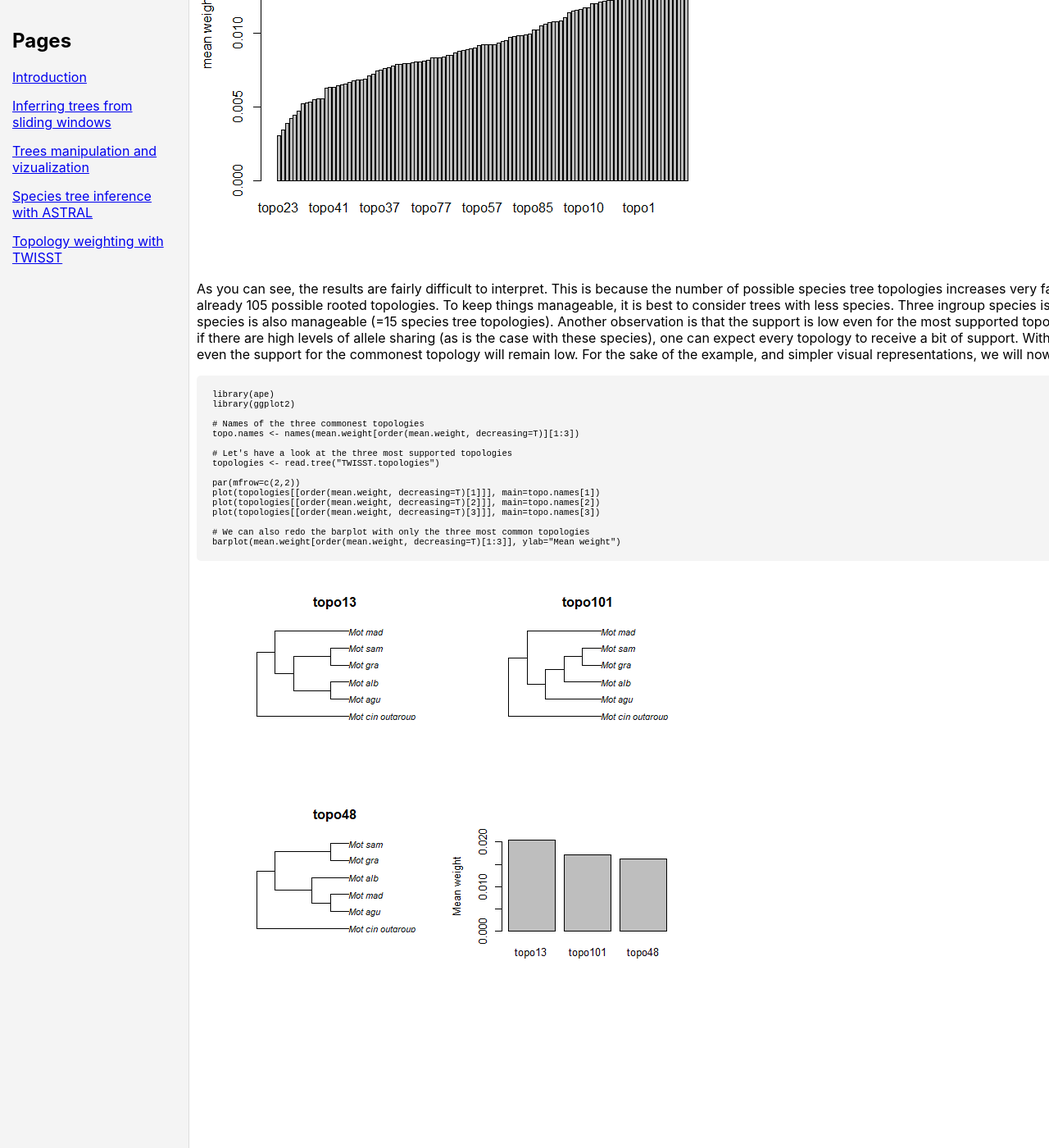
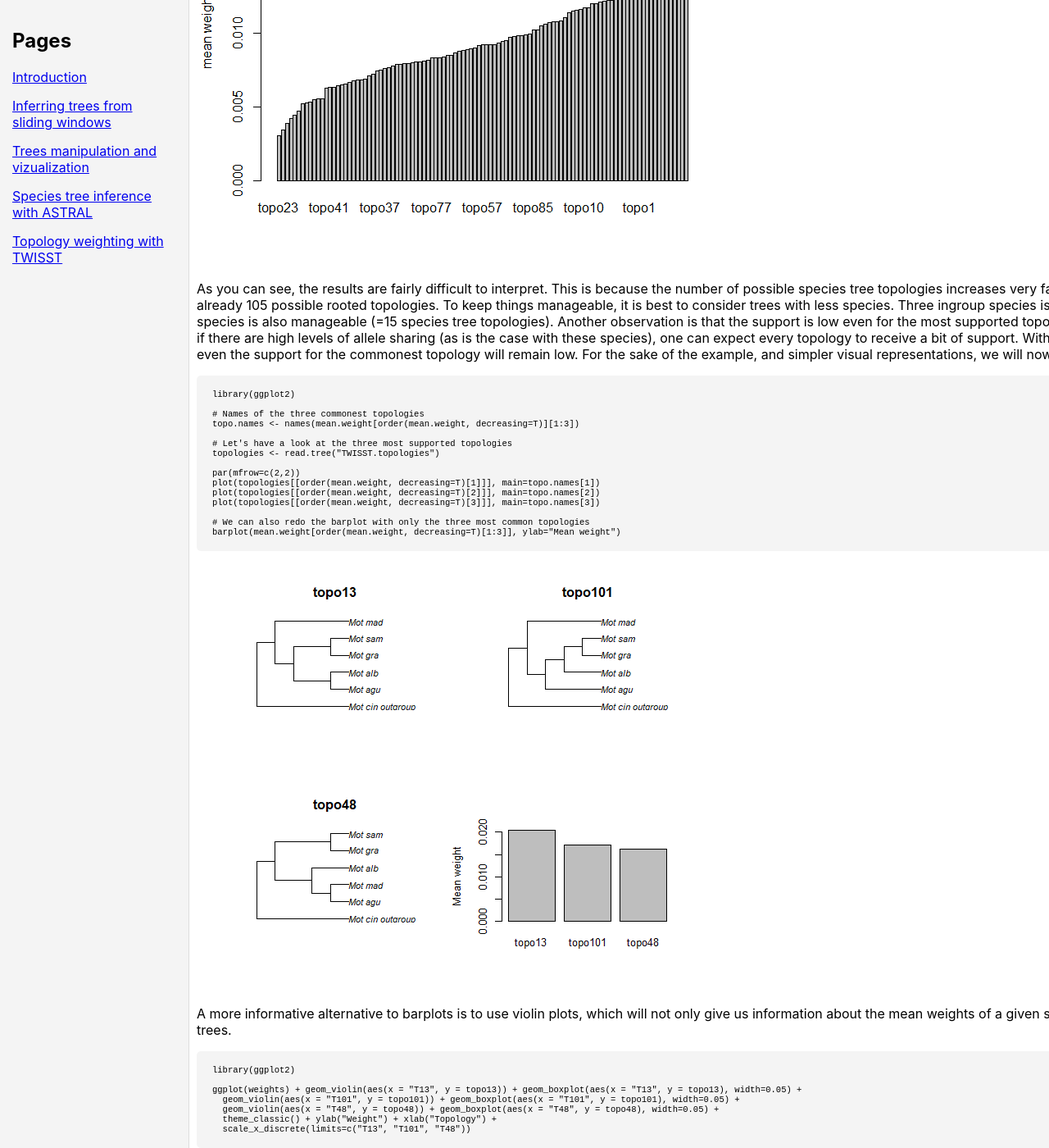
Before and after one commit to rancilhac/Genome-Wide-Phylogenies.github.io, a Jekyll site: the page built from Topology-weighting.md, in a window 1280 px wide and 1400 px high, scrolled down 1590 px. Shown: the whole window at 82% size. Built offline with Jekyll 4.4.1, drawn with Linux system fonts in a browser that asks for light colours; our own code applies the rules of GitHub Pages for plain Markdown files; before the commit the page ends 2812 px from its top, so only the background shows below that.

Commit message:
Update Topology-weighting.md

````diff
--- a/Topology-weighting.md
+++ b/Topology-weighting.md
@@ -73,7 +73,6 @@ As you can see, the results are fairly difficult to interpret. This is because t
 For the sake of the example, and simpler visual representations, we will now consider the three commonest topologies:
 
 ```R:
-library(ape)
 library(ggplot2)
 
 # Names of the three commonest topologies
@@ -91,3 +90,15 @@ plot(topologies[[order(mean.weight, decreasing=T)[3]]], main=topo.names[3])
 barplot(mean.weight[order(mean.weight, decreasing=T)[1:3]], ylab="Mean weight")
 ```
 ![topos](/Genome-Wide-Phylogenies.github.io/assets/Plot_3_commonest_topos.png)
+
+A more informative alternative to barplots is to use violin plots, which will not only give us information about the mean weights of a given species tree topology but also the weights distribution across gene trees.
+
+```R:
+library(ggplot2)
+
+ggplot(weights) + geom_violin(aes(x = "T13", y = topo13)) + geom_boxplot(aes(x = "T13", y = topo13), width=0.05) +
+  geom_violin(aes(x = "T101", y = topo101)) + geom_boxplot(aes(x = "T101", y = topo101), width=0.05) +
+  geom_violin(aes(x = "T48", y = topo48)) + geom_boxplot(aes(x = "T48", y = topo48), width=0.05) +
+  theme_classic() + ylab("Weight") + xlab("Topology") +
+  scale_x_discrete(limits=c("T13", "T101", "T48"))
+```
````
